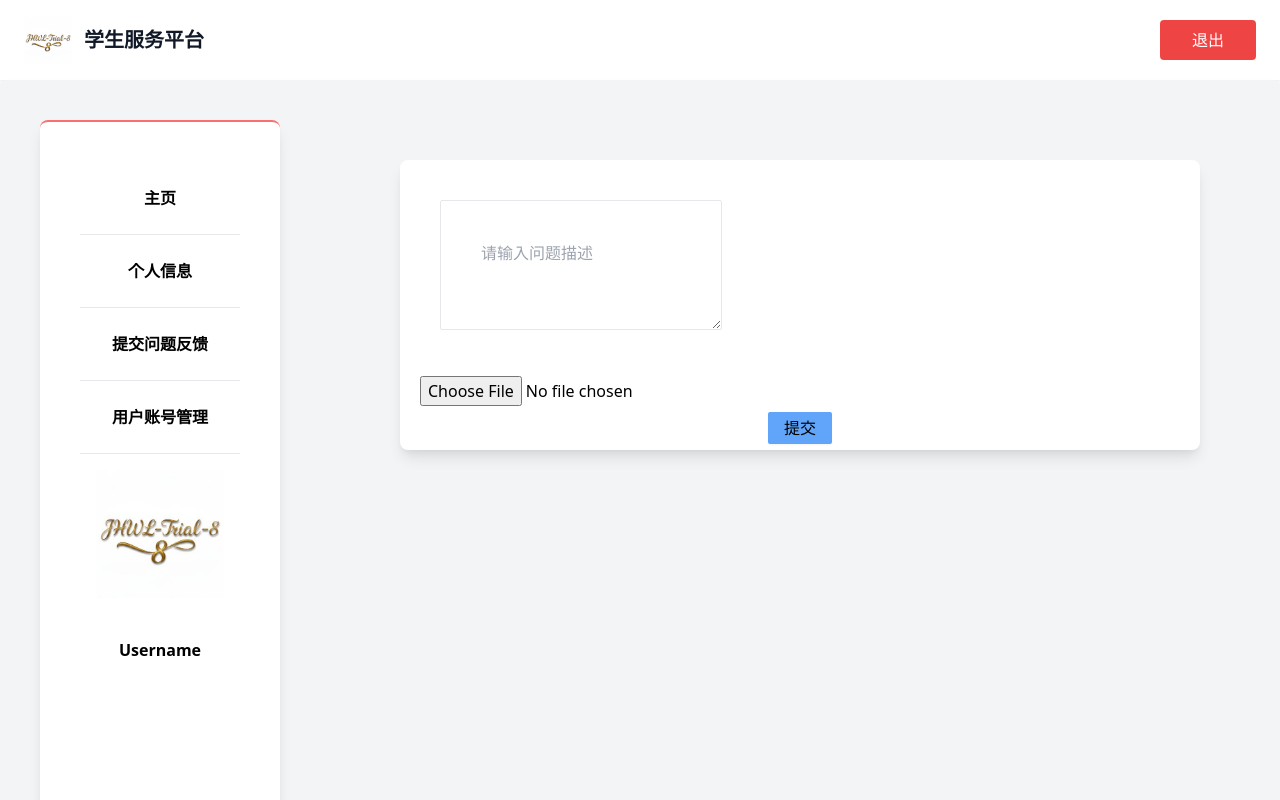
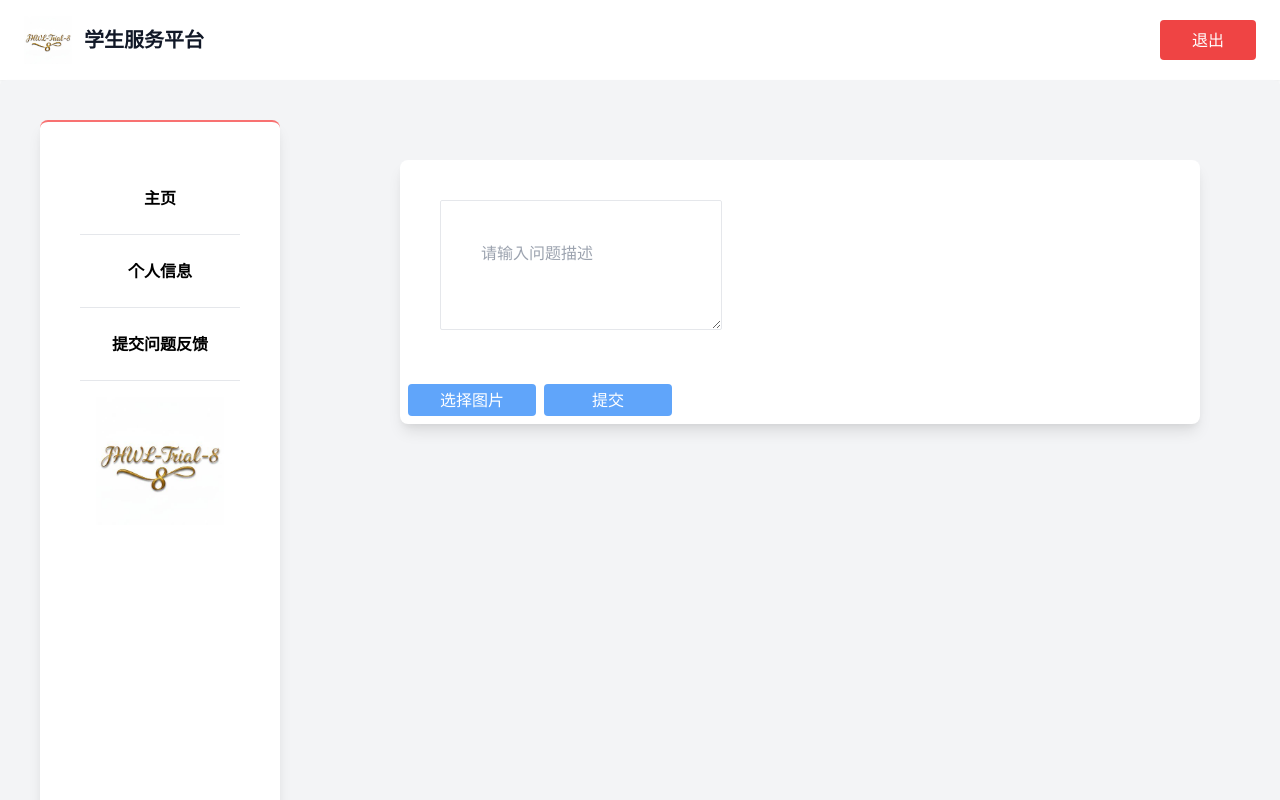
Before and after one commit to JHWL-Trial-8/Student-Services-Platform-Frontend, a Vue app: page /up in a window 1280 px wide. Shown: the top 800 px of the page. Built offline with nearby package versions, Linux system fonts and the light colour scheme; the HTML template or start-up script is replaced by a standard one.

Commit message:
feat:ZestfulYK学会了修改文件上传按钮的样式，学会了上传图片 fix：修复了一些小bug ，但是还保留了一部分（个人信息界面的radios显示异常以及还不能上传多张图片）

```diff
--- a/src/components/LogPage.vue
+++ b/src/components/LogPage.vue
@@ -92,7 +92,7 @@
                 })
                 axios.get('http://46.203.124.16:8080/api/v1/users/me').then(response=>{
                     const userinformation=response.data
-                    localStorage.getItem('user',userinformation.name)//增加了获取个人信息的环节
+                    localStorage.setItem('username',userinformation.name)//增加了获取个人信息的环节
                     localStorage.setItem('role',userinformation.role)
                 })
             },
--- a/src/components/PageHead.vue
+++ b/src/components/PageHead.vue
@@ -16,9 +16,10 @@
         </div>
     </header>
     <div class="fixed inset-0 flex items-center justify-center z-50" v-if="change_if">
+        <div class="bg-white p-6 rounded-lg shadow-xl max-w-md w-full mx-4">
             <div class=" font-semibold text-center text-lg">确认退出？</div>
             <hr>
-            <div class="flex justify-end space-x-3">
+            <div class="flex justify-end space-x-3 py-2">
                 <button
                     @click="change_if=false"
                     class="bg-gray-300 text-gray-700 py-2 px-4 rounded
@@ -32,6 +33,7 @@
                     确认
                 </button>
             </div>
+        </div>
     </div>
 </template>
 <script>
--- a/src/components/UpBlogPage.vue
+++ b/src/components/UpBlogPage.vue
@@ -11,28 +11,79 @@
                     <hr>
                     <router-link to="/up" class="py-4 my-2 text-center font-semibold">提交问题反馈</router-link>
                     <hr>
-                <router-link to="/controlluser" class="py-4 my-2 text-center font-semibold">用户账号管理</router-link>
-                <hr>
                     <div class="w-auto rounded-md p-4"><!--信息显示-->
                         <img src="../assets/JHWL-Trial-8.jpg" alt="头像" class="flex">
                     </div>
                     <div class="py-4 my-2 text-center font-semibold">
-                    Username
-                </div><!--好像需要改成{ { username } }，算一个bug，之后再改-->
+                        {{ username }}
+                    </div><!--此bug已被修复，猜猜原来是什么O_O-->
                 </div>
             </div>
-                <div class="flex-1 p-10">
+            <div class="flex-1 p-10 flex-row">
                 <div class="h-auto w-auto bg-white rounded-lg shadow-lg">
                     <textarea name="shurukuang" id="shurukuang" placeholder="请输入问题描述" v-model="text"
                         class=" w-auto h-full flex-row p-10 border focus:outline-none
                         focus:ring-2 focus:ring-blue-600 rounded-sm m-10"></textarea>
                     <div><!--大输入框-->
-                <input type="file" @change="handleFileUpload" class="px-5"/>
-                </div><!--图片文件提交按钮，可能需要判断上交的是否是图片文件？-->
-                <div class="flex  justify-center items-center h-11">
-                    <button class=" bg-blue-400 text-black hover:bg-blue-800 over:text-white
-                        rounded-sm w-16 h-8 shadow-sm" @click="submitFile">提交</button>
-                </div><!--提交按钮，之后触发判定，免得有人啥也不写就交了-->
+                    </div><!--图片文件提交按钮,并且还是多图片提交-->
+                    <div class="flex py-2 px-2 flex-row">
+                        <button class="h-8 w-32 bg-blue-400 p-2 flex items-center justify-center text-white rounded hover:bg-blue-500"
+                                @click="triggerFileInput">选择图片</button>
+                        <!-- 隐藏的文件输入框 -->
+                        <input type="file" ref="fileInput" class="file-input" multiple accept="image/*" @change="handleFileUpload">
+                        <div class="px-2">
+                            <button class="h-8 w-32 bg-blue-400 p-2 flex items-center
+                            justify-center text-white rounded hover:bg-blue-500" @click="submitFile">提交</button>
+                            <!--提交按钮，之后触发判定，免得有人啥也不写就交了-->
+                        </div>
+                    </div>
+                    <!-- 显示已选择的文件 -->
+                    <div v-if="files.length > 0" class="ml-10 mt-2">
+                        <p class="text-sm text-gray-600">已选择 {{ files.length }} 个文件：</p>
+                        <ul class="text-xs text-gray-500 mt-1">
+                            <li v-for="(file, index) in files" :key="index" class="truncate">
+                                {{ file.name }}
+                                <button @click="removeImage(index)" class="text-red-500">×</button>
+                            </li>
+                        </ul>
+                    </div>
+                    <div v-if="uploading" class="ml-10 mt-4">
+                        <p class="text-sm text-blue-600">正在上传 {{ currentUploadIndex + 1 }}/{{ files.length }}...</p>
+                    </div>
+                </div>
+            </div>
+        </div>
+        <div class="fixed inset-0 flex items-center justify-center z-50" v-if="iscomplete">
+            <div class="bg-white p-6 rounded-lg shadow-xl max-w-md w-full mx-4">
+                <div class=" text-lg text-center">所有图片上传成功！正在上传反馈...</div>
+            </div>
+        </div>
+        <div class="fixed inset-0 flex items-center justify-center z-50" v-if="iserror">
+            <div class="bg-white p-6 rounded-lg shadow-xl max-w-md w-full mx-4">
+                <div class=" text-lg text-center">反馈信息不能为空！</div>
+                <hr>
+                <div class="flex justify-end space-x-3 py-2 items-center">
+                    <button
+                        type="button" @click="iserror=false"
+                        class="bg-gray-300 text-gray-700 py-2 px-4 rounded
+                        hover:bg-gray-400 transition">
+                        返回
+                    </button>
+                </div>
+            </div>
+        </div>
+        <div class="fixed inset-0 flex items-center justify-center z-50" v-if="iserror">
+            <div class="bg-white p-6 rounded-lg shadow-xl max-w-md w-full mx-4">
+                <div class=" text-lg text-center">上传失败！</div>
+                <div class=" text-sm text-center">{{ errormessage }}</div>
+                <hr>
+                <div class="flex justify-end space-x-3 py-2 items-center">
+                    <button
+                        type="button" @click="iserror=false"
+                        class="bg-gray-300 text-gray-700 py-2 px-4 rounded
+                        hover:bg-gray-400 transition">
+                        返回
+                    </button>
                 </div>
             </div>
         </div>
@@ -42,11 +93,20 @@
 </template>
 <script>
     import PageHead from './PageHead.vue';
+    import axios from 'axios'
     export default {
         data() {
             return {
                 selectedFile: null,
-        text:''
+                text:'',
+                username:localStorage.getItem('username'),
+                files: [], // 用于存储多个文件
+                iscomplete:false,
+                iserror:false,
+                uploading: false,
+                currentUploadIndex: 0,
+                errormessage:'',
+                img:[]
             };
         },
         components:{
@@ -54,16 +114,65 @@
         },
         methods: {
             handleFileUpload(event) {
-        this.selectedFile = event.target.files[0]; // 获取选中的文件，这一段是从AI那里学来的
+                // 处理多文件选择
+                this.files = Array.from(event.target.files);
             },
-    submitFile() {
+            async uploadSingleFile(file) {
+                const formData = new FormData();
+                // 根据接口要求，参数名为"file"
+                formData.append('file', file);
+                await axios.post('http://46.203.124.16:8080/api/v1/images', formData, {
+                    headers: {
+                        'Content-Type': 'multipart/form-data'
+                    },
+                    // 添加超时设置
+                    timeout: 30000,
+                }).then(response=>{
+                    const imginformation=response.data
+                    this.img.push(imginformation.image_id)
+                    console.log(img)
+                })
+
+            },
+            async submitFile() {
                 if(!this.text){
-            alert("请输入描述！");//防止有人提交空白内容
+                    alert("请输入描述！");
                     return;
                 }
-        const formData = new FormData();
-        formData.append('file', this.selectedFile); // 将文件添加到FormData对象中
+                if(this.files.length === 0) {
+                    alert("请至少选择一张图片！");
+                    return;
                 }
+                this.uploading = true;
+                this.currentUploadIndex = 0;
+                try {
+                    // 循环上传每个文件
+                    for (let i = 0; i < this.files.length; i++) {
+                        this.currentUploadIndex = i;
+                        await this.uploadSingleFile(this.files[i]);
                     }
+                    this.text = '';
+                    this.files = [];
+                } catch (error) {
+                    this.errormessage=error.response.data.message
+                    this.iserror=true
+                } finally {
+                    this.uploading = false;
+                    this.iscomplete=true;
+                }
+            },
+            triggerFileInput() {
+                // 通过refs访问文件输入框并触发点击,这也是DS写的,千万不要问我这个原理是什么!_!
+                this.$refs.fileInput.click();
+            },
+            removeImage(index){
+                this.files.splice(index, 1);
+            }
+        },
     }
 </script>
+<style scoped>
+    .file-input {
+        display: none;
+    }
+</style><!--你猜为什么会在vue里出现这个，因为这段是从DS那里搬来的T_T-->
```
Lines whose indentation alone changed are shown as unchanged.
